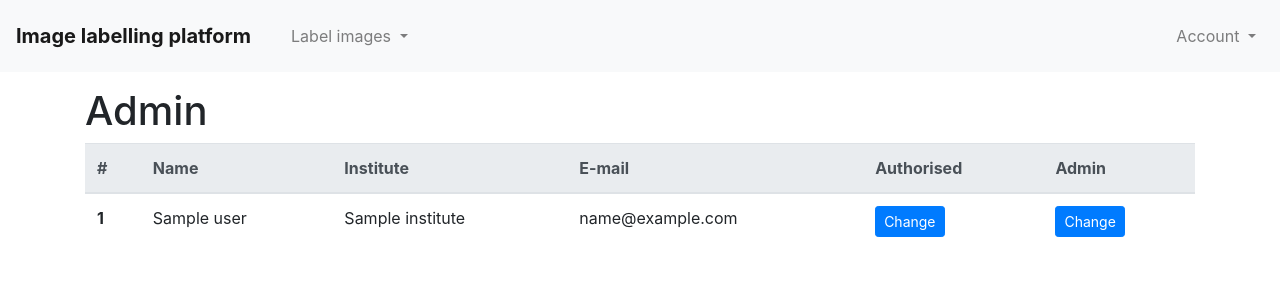
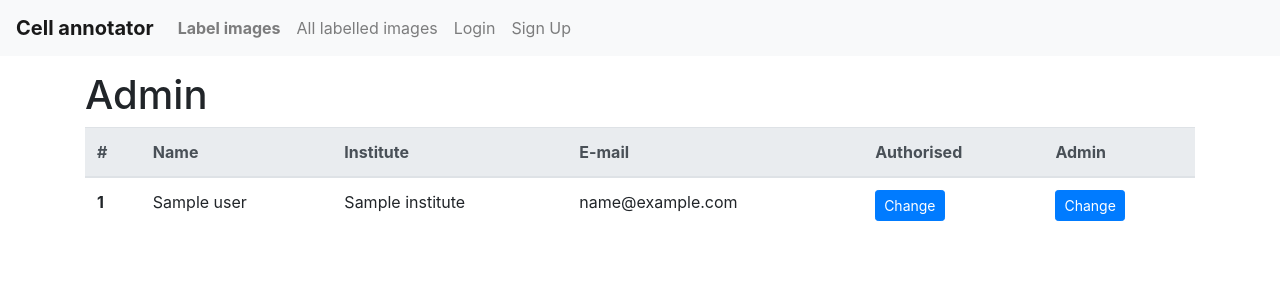
Before and after one commit to josegcpa/labelling-server, a Flask app: template project/templates/admin.html in a window 1280 px wide. Shown: the top 300 px of the page. Run offline with Flask 2, Linux system fonts and the light colour scheme; the template is opened without the code that fills it: most values are stand-ins (such as "Sample title", 1, 10 or a date in 2020); some libraries are stand-ins or nearby versions.

Commit message:
nicer formatting

```diff
--- a/project/templates/base.html
+++ b/project/templates/base.html
@@ -6,79 +6,82 @@
     <meta http-equiv="X-UA-Compatible" content="IE=edge">
     <meta name="viewport" content="width=device-width, initial-scale=1">
     <title>Image labelling platform - {% block title %}{% endblock %}</title>
-    <link rel="stylesheet" href="https://stackpath.bootstrapcdn.com/bootstrap/4.1.3/css/bootstrap.min.css" integrity="sha384-MCw98/SFnGE8fJT3GXwEOngsV7Zt27NXFoaoApmYm81iuXoPkFOJwJ8ERdknLPMO" crossorigin="anonymous">
+    <link rel="stylesheet" href="https://stackpath.bootstrapcdn.com/bootstrap/4.1.3/css/bootstrap.min.css"
+        integrity="sha384-MCw98/SFnGE8fJT3GXwEOngsV7Zt27NXFoaoApmYm81iuXoPkFOJwJ8ERdknLPMO" crossorigin="anonymous">
 
     <!-- Optional JavaScript -->
     <!-- jQuery first, then Popper.js, then Bootstrap JS -->
     <script src="{{ url_for('static',filename='js/jquery-3.6.0.min.js') }}"></script>
-    <script src="https://cdnjs.cloudflare.com/ajax/libs/popper.js/1.14.3/umd/popper.min.js" integrity="sha384-ZMP7rVo3mIykV+2+9J3UJ46jBk0WLaUAdn689aCwoqbBJiSnjAK/l8WvCWPIPm49" crossorigin="anonymous"></script>
-    <script src="https://stackpath.bootstrapcdn.com/bootstrap/4.1.3/js/bootstrap.min.js" integrity="sha384-ChfqqxuZUCnJSK3+MXmPNIyE6ZbWh2IMqE241rYiqJxyMiZ6OW/JmZQ5stwEULTy" crossorigin="anonymous"></script>
+    <script src="https://cdnjs.cloudflare.com/ajax/libs/popper.js/1.14.3/umd/popper.min.js"
+        integrity="sha384-ZMP7rVo3mIykV+2+9J3UJ46jBk0WLaUAdn689aCwoqbBJiSnjAK/l8WvCWPIPm49"
+        crossorigin="anonymous"></script>
+    <script src="https://stackpath.bootstrapcdn.com/bootstrap/4.1.3/js/bootstrap.min.js"
+        integrity="sha384-ChfqqxuZUCnJSK3+MXmPNIyE6ZbWh2IMqE241rYiqJxyMiZ6OW/JmZQ5stwEULTy"
+        crossorigin="anonymous"></script>
     <script src="https://d3js.org/d3.v6.min.js"></script>
 
     <style>
         .image:hover {
-            transform: scale(1.5,1.5);
+            transform: scale(1.5, 1.5);
+            transition: 0.3s;
         }
+
         .title {
-            padding-top:15px;
+            padding-top: 15px;
         }
+
         footer {
             text-align: center;
-          position:absolute;
+            position: absolute;
             bottom: 0px;
             color: grey;
-          width:100%
-        }
-        body {
-          margin-bottom:50px;
+            width: 100%
         }
 
+        body {
+            margin-bottom: 50px;
+        }
+
+        .positioning {
+            position: absolute;
+            right: 49%;
+            bottom: 49%;
+            background-color: greenyellow;
+            padding: 2px;
+        }
     </style>
 </head>
 
 <body>
     <div>
         <nav class="navbar navbar-expand-lg navbar-light bg-light">
-            <a class="navbar-brand" href="/"><b>Image labelling platform</b></a>
-            <div class="navbar">
-                <ul class="navbar-nav">
-                  <li class="nav-item dropdown">
-                      <a class="nav-link dropdown-toggle" href="#" id="navbarDropdown" role="button" data-toggle="dropdown" aria-haspopup="true" aria-expanded="false">
-                          Label images
-                      </a>
-                      <div class="dropdown-menu" aria-labelledby="navbarDropdown">
-                              <a href="{{ url_for('image.images',page=1) }}" class="dropdown-item"><b>Label images</b></a>
-                              <a href="{{ url_for('image.images_all') }}" class="dropdown-item">All labelled images</a>
-                      </div>
-                  </li>
+            <a class="navbar-brand" href="/"><b>Cell annotator</b></a>
+            <button class="navbar-toggler" type="button" data-toggle="collapse" data-target="#navbarNav"
+                aria-controls="navbarNav" aria-expanded="false" aria-label="Toggle navigation">
+                <span class="navbar-toggler-icon"></span>
+            </button>
+
+            <div id="navbarNav" class="collapse navbar-collapse">
+                <ul class="nav navbar-nav">
+                    <li><a href="{{ url_for('image.images',page=1) }}" class="nav-link"><b>Label images</b></a></li>
+                    <li><a href="{{ url_for('image.images_all') }}" class="nav-link">All labelled images</a></li>
+                    {% if current_user.is_authenticated %}
+                    <li><a href="{{ url_for('main.profile') }}" class="nav-link">Profile</a></li>
+                    <li><a href="{{ url_for('auth.logout') }}" class="nav-link"
+                            style="color: #8B0000;"><b>Logout</b></a></li>
+                    {% else %}
+                    <li><a href="{{ url_for('auth.login') }}" class="nav-link">Login</a>
+                    <li>
+                    <li><a href="{{ url_for('auth.signup') }}" class="nav-link">Sign Up</a></li>
+                    {% endif %}
                 </ul>
-            </div>
 
-            <div class="collapse navbar-collapse justify-content-end">
                 {% if current_user.is_authenticated %}
-                    <div style="padding-right:10px">{{ current_user.name }}</div>
-                    <span class="badge badge-info">Number of labelled images: {{ current_user.n_cells }}</span>
+                <span class="badge badge-info">{{ current_user.name }} labelled {{ current_user.n_cells }} images</span>
                 {% else %}
 
                 {% endif %}
-                <ul class="navbar-nav">
-                    <li class="nav-item dropdown">
-                        <a class="nav-link dropdown-toggle" href="#" id="navbarDropdown" role="button" data-toggle="dropdown" aria-haspopup="true" aria-expanded="false">
-                            Account
-                        </a>
-                        <div class="dropdown-menu" aria-labelledby="navbarDropdown">
-                            {% if current_user.is_authenticated %}
-                                <a href="{{ url_for('main.profile') }}" class="dropdown-item">Profile</a>
-                                <a href="{{ url_for('auth.logout') }}" class="dropdown-item">Logout</a>
-                            {% else %}
-                                <a href="{{ url_for('auth.login') }}" class="dropdown-item">Login</a>
-                                <a href="{{ url_for('auth.signup') }}" class="dropdown-item">Sign Up</a>
-                            {% endif %}
             </div>
-                    </li>
-                </ul>
-            </div>
-
         </nav>
     </div>
 
```
Lines whose indentation alone changed are shown as unchanged.
